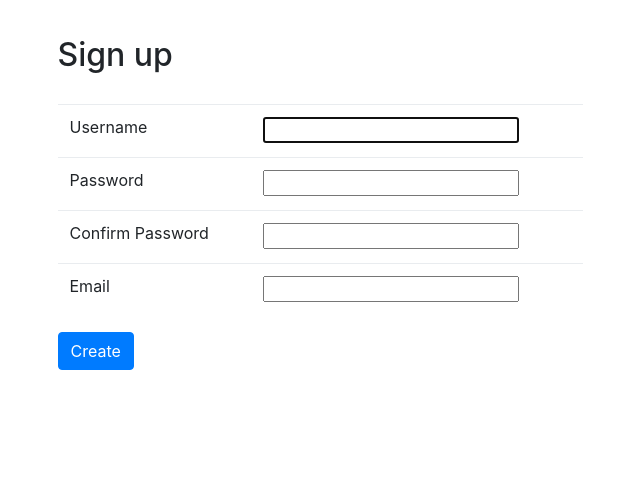
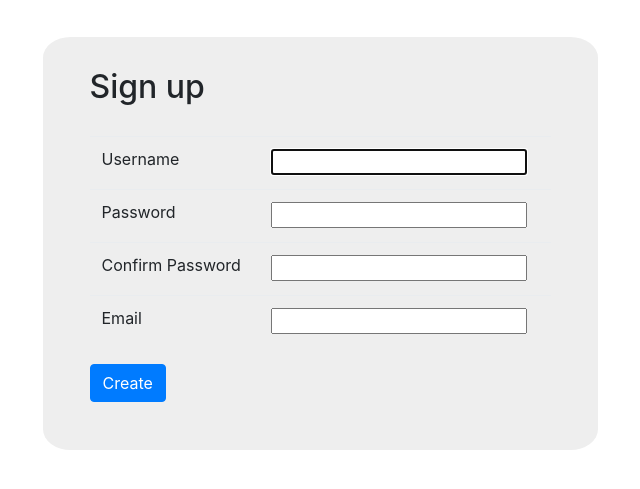
Before and after one commit to pefbass/riffage, a Django app: page /account/create in a window 1280 px wide. Shown: the part 97-586 px from the top of the page, without its empty margins (320-960 px from the left). Run offline with Django 3.2, Linux system fonts and the light colour scheme; some libraries are stand-ins or nearby versions.

Commit message:
Added background to create field

```diff
--- a/riffage/account/templates/create.html
+++ b/riffage/account/templates/create.html
@@ -3,7 +3,9 @@
 
     <!-- Page Content -->
     <div class="container">
-        <div class="lgn-container col-lg-6" style="margin: 0 auto; margin-top: 4.85em">
+        <div class="lgn-container col-lg-6" style="margin: 0 auto; margin-top: 4.85em;
+             border-radius: 5%; background-color: #EEEEEE;">
+            <div style="padding: 2em">
                 <h2 style="margin-bottom: 1em">Sign up</h2>
                 <form method="post">
                     {% csrf_token %}
@@ -36,6 +38,7 @@
                 </form>
             </div>
         </div>
+    </div>
     <!-- /.container -->
 
     <!-- Bootstrap core JavaScript -->
--- a/riffage/account/templates/login.html
+++ b/riffage/account/templates/login.html
@@ -6,7 +6,7 @@
         <div class="row" style="">
             <div class="col-md-3"></div>
             <div id="content-container" class="col-md-6"  style="margin-top: 2em; border-radius: 5%; background-color: #EEEEEE;">
-                <div class="" style="margin: 0 auto; margin-top: 5.5em; padding: 2em">
+                <div class="" style="margin: 0 auto; padding: 2em">
                     <form id="login-form" method="post"
                         action="">
                         {% csrf_token %}
```
Lines whose indentation alone changed are shown as unchanged.
